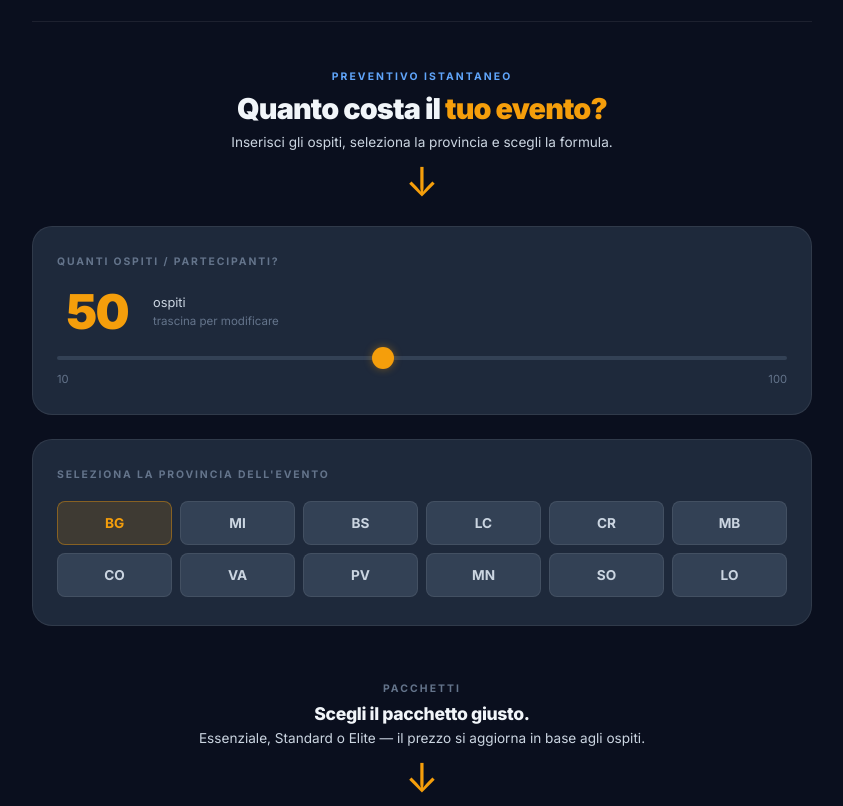
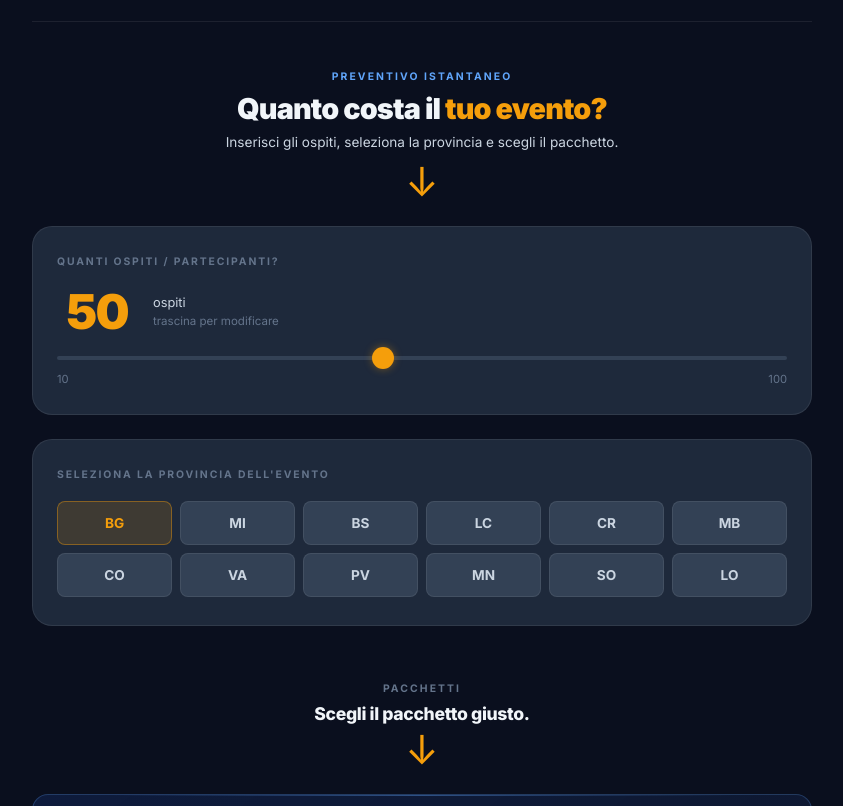
Before and after one commit to danielsportelli/daniel-sportelli, a plain HTML site: page bar-catering.html in a window 1280 px wide. Shown: the part 1780-2586 px from the top of the page, without its empty margins (218-1061 px from the left). Drawn offline with Linux system fonts and the light colour scheme.

Commit message:
Update bar-catering.html

```diff
--- a/bar-catering.html
+++ b/bar-catering.html
@@ -1905,7 +1905,7 @@
     <div style="text-align:center;margin-bottom:1.5rem;">
       <p style="font-size:0.65rem;font-weight:700;letter-spacing:0.2em;text-transform:uppercase;color:var(--blue-l);margin-bottom:0.5rem;">Preventivo istantaneo</p>
       <p style="font-size:clamp(1.4rem,4vw,1.8rem);font-weight:900;letter-spacing:-0.03em;color:var(--txt);margin-bottom:0.5rem;">Quanto costa il <span style="color:var(--amber);">tuo evento?</span></p>
-      <p style="font-size:0.85rem;color:var(--txt2);margin-bottom:0.75rem;">Inserisci gli ospiti, seleziona la provincia e scegli la formula.</p>
+      <p style="font-size:0.85rem;color:var(--txt2);margin-bottom:0.75rem;">Inserisci gli ospiti, seleziona la provincia e scegli il pacchetto.</p>
       <div style="font-size:2.5rem;color:var(--amber);line-height:1;">↓</div>
     </div>
 <!-- CONFIGURATORE -->
@@ -1943,8 +1943,7 @@
     <div style="text-align:center;padding:2rem 0 1.5rem;">
       <div style="font-size:0.65rem;font-weight:700;letter-spacing:0.2em;text-transform:uppercase;color:var(--dim);margin-bottom:0.5rem;">Pacchetti</div>
       <div style="font-size:1.1rem;font-weight:800;letter-spacing:-0.02em;color:var(--txt);margin-bottom:0.4rem;">Scegli il pacchetto giusto.</div>
-      <div style="font-size:0.85rem;color:var(--txt2);">Essenziale, Standard o Elite — il prezzo si aggiorna in base agli ospiti.</div>
-      <div style="font-size:2.5rem;color:var(--amber);margin-top:0.75rem;line-height:1;">↓</div>
+      <div style="font-size:2.5rem;color:var(--amber);margin-top:0.25rem;line-height:1;">↓</div>
     </div>
 
     <div class="formule-grid">
@@ -2168,7 +2167,7 @@
     var selLabel = document.getElementById('ac-selected-label');
     var selNum = document.getElementById('ac-selected-num');
     if (selPrice && selLabel && selNum) {
-      selLabel.textContent = p.nome + ' · ' + stato.ospiti + ' ospiti · ' + stato.provNome + (stato.provExtra > 0 ? ' (+140€ trasferta)' : '');
+      selLabel.textContent = p.nome + ' · ' + stato.ospiti + ' ospiti · ' + stato.provNome;
       selNum.textContent = prezzoBase.toLocaleString('it-IT') + '€';
       selPrice.style.display = 'block';
     }
```
